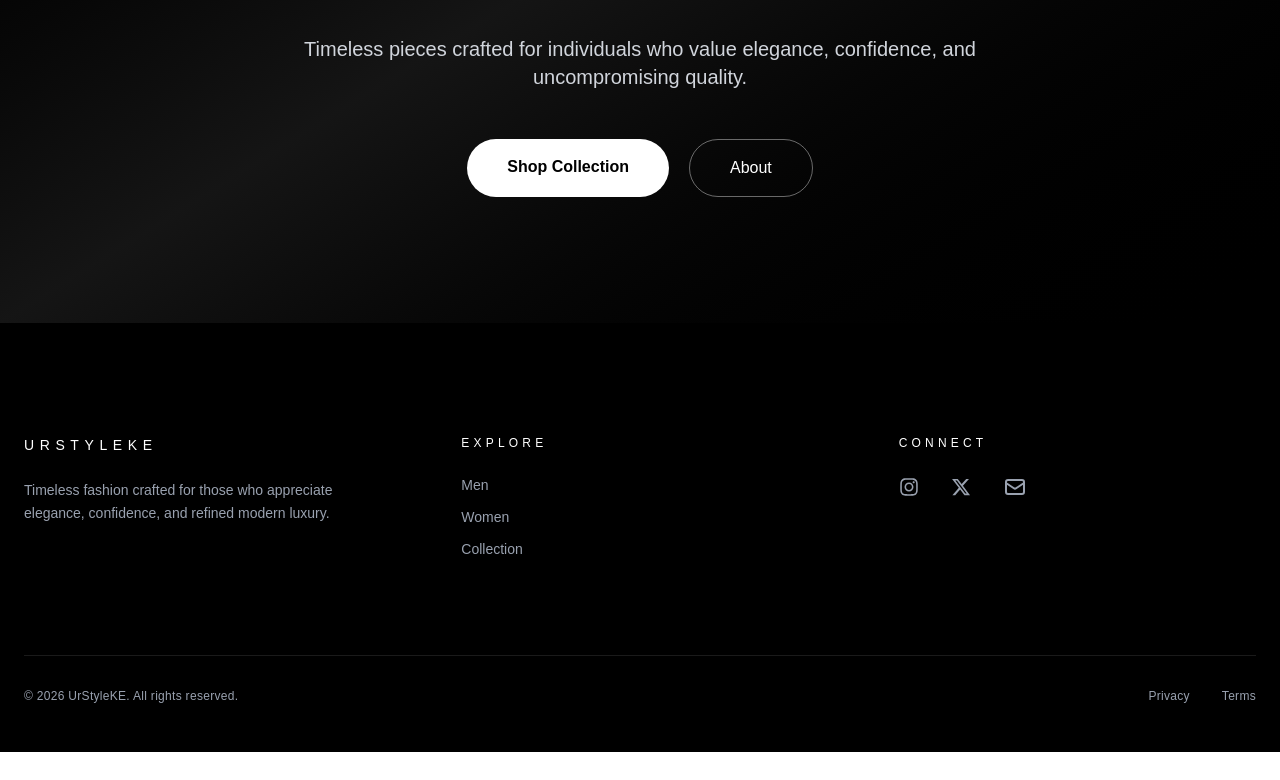
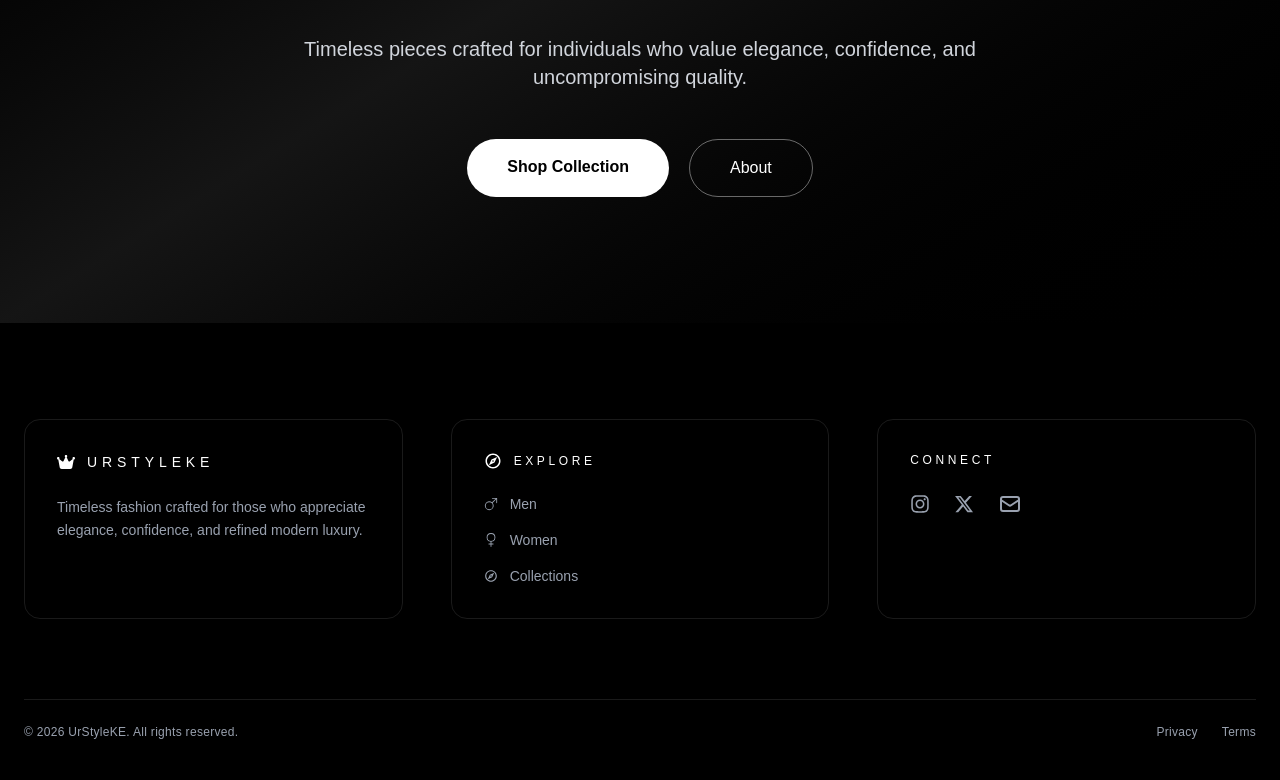
Before and after one commit to Griffinsshem/urstyleke2, a Next.js app in the folder frontend/: page / in a window 1280 px wide. Shown: the part 477-1257 px from the top of the page. Before the commit the page ends 1229 px from the top, so only its background shows below. Built offline with nearby package versions, Linux system fonts and the light colour scheme.

Commit message:
feat(footer): enhance footer UI with bordered sections and icons

```diff
--- a/frontend/src/components/Footer.jsx
+++ b/frontend/src/components/Footer.jsx
@@ -1,17 +1,22 @@
 import Link from "next/link";
-import { FaInstagram, FaXTwitter } from "react-icons/fa6";
+import { FaInstagram, FaXTwitter, FaCrown } from "react-icons/fa6";
 import { HiOutlineMail } from "react-icons/hi";
+import { MdOutlineExplore } from "react-icons/md";
+import { BsGenderMale, BsGenderFemale } from "react-icons/bs";
 
 export default function Footer() {
   return (
-    <footer className="bg-black text-gray-400 px-6 pt-28 pb-12">
-      <div className="max-w-7xl mx-auto grid grid-cols-1 md:grid-cols-3 gap-20">
+    <footer className="bg-black text-gray-400 px-6 pt-24 pb-10">
+      <div className="max-w-7xl mx-auto grid grid-cols-1 md:grid-cols-3 gap-12">
 
         {/* Brand */}
-        <div className="space-y-6">
-          <h3 className="text-white text-sm tracking-[0.4em] uppercase">
-            UrStyleKE
-          </h3>
+        <div className="border border-white/10 p-8 rounded-2xl">
+          <div className="flex items-center gap-3 mb-6">
+            <FaCrown className="text-white text-lg" />
+            <h3 className="text-white text-sm tracking-[0.35em] uppercase">
+              UrStyleKE
+            </h3>
+          </div>
           <p className="text-sm leading-relaxed max-w-sm">
             Timeless fashion crafted for those who appreciate elegance,
             confidence, and refined modern luxury.
@@ -19,72 +24,62 @@ export default function Footer() {
         </div>
 
         {/* Navigation */}
-        <div className="space-y-6">
-          <h4 className="text-white text-xs tracking-[0.35em] uppercase">
-            Explore
-          </h4>
-          <ul className="space-y-3 text-sm">
-            <li>
+        <div className="border border-white/10 p-8 rounded-2xl">
+          <div className="flex items-center gap-3 mb-6">
+            <MdOutlineExplore className="text-white text-lg" />
+            <h4 className="text-white text-xs tracking-[0.3em] uppercase">
+              Explore
+            </h4>
+          </div>
+
+          <ul className="space-y-4 text-sm">
+            <li className="flex items-center gap-3">
+              <BsGenderMale />
               <Link href="/men" className="hover:text-white transition">
                 Men
               </Link>
             </li>
-            <li>
+            <li className="flex items-center gap-3">
+              <BsGenderFemale />
               <Link href="/women" className="hover:text-white transition">
                 Women
               </Link>
             </li>
-            <li>
+            <li className="flex items-center gap-3">
+              <MdOutlineExplore />
               <Link href="/collection" className="hover:text-white transition">
-                Collection
+                Collections
               </Link>
             </li>
           </ul>
         </div>
 
-        {/* Connect */}
-        <div className="space-y-6">
-          <h4 className="text-white text-xs tracking-[0.35em] uppercase">
+        {/* Social / Contact */}
+        <div className="border border-white/10 p-8 rounded-2xl">
+          <h4 className="text-white text-xs tracking-[0.3em] uppercase mb-6">
             Connect
           </h4>
-          <div className="flex items-center gap-8">
-            <a
-              href="#"
-              aria-label="Instagram"
-              className="hover:text-white transition"
-            >
-              <FaInstagram className="w-5 h-5" />
+          <div className="flex items-center gap-6">
+            <a href="#" aria-label="Instagram">
+              <FaInstagram className="w-5 h-5 hover:text-white transition" />
             </a>
-
-            <a
-              href="#"
-              aria-label="Twitter/X"
-              className="hover:text-white transition"
-            >
-              <FaXTwitter className="w-5 h-5" />
+            <a href="#" aria-label="Twitter/X">
+              <FaXTwitter className="w-5 h-5 hover:text-white transition" />
             </a>
-
-            <a
-              href="mailto:info@urstyleke.com"
-              aria-label="Email"
-              className="hover:text-white transition"
-            >
-              <HiOutlineMail className="w-6 h-6" />
+            <a href="mailto:info@urstyleke.com" aria-label="Email">
+              <HiOutlineMail className="w-6 h-6 hover:text-white transition" />
             </a>
           </div>
         </div>
       </div>
 
-      {/* Bottom Bar */}
-      <div className="max-w-7xl mx-auto mt-24 pt-8 border-t border-white/10
-        flex flex-col md:flex-row items-center justify-between gap-6
-        text-xs tracking-wide">
-
+      {/* Bottom bar */}
+      <div className="max-w-7xl mx-auto mt-20 border-t border-white/10 pt-6 flex flex-col md:flex-row justify-between items-center text-xs tracking-wide">
         <span>
           © {new Date().getFullYear()} UrStyleKE. All rights reserved.
         </span>
 
-        <div className="flex gap-8">
+        <div className="flex gap-6 mt-4 md:mt-0">
           <Link href="/privacy" className="hover:text-white transition">
             Privacy
           </Link>
```
